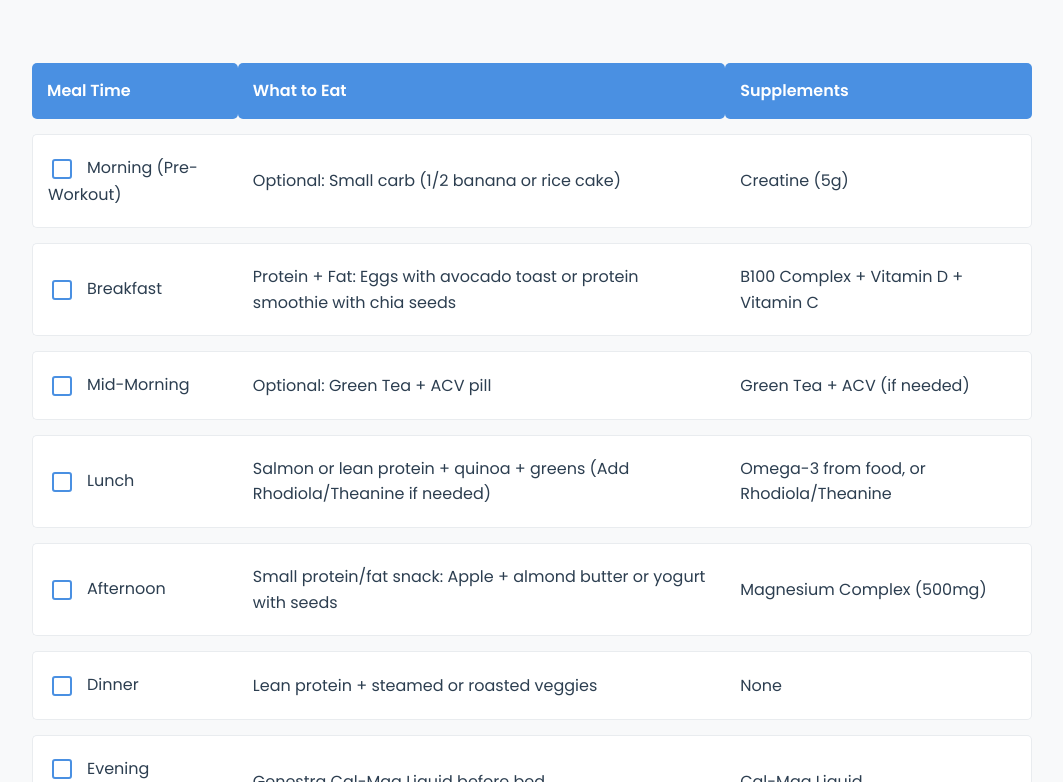
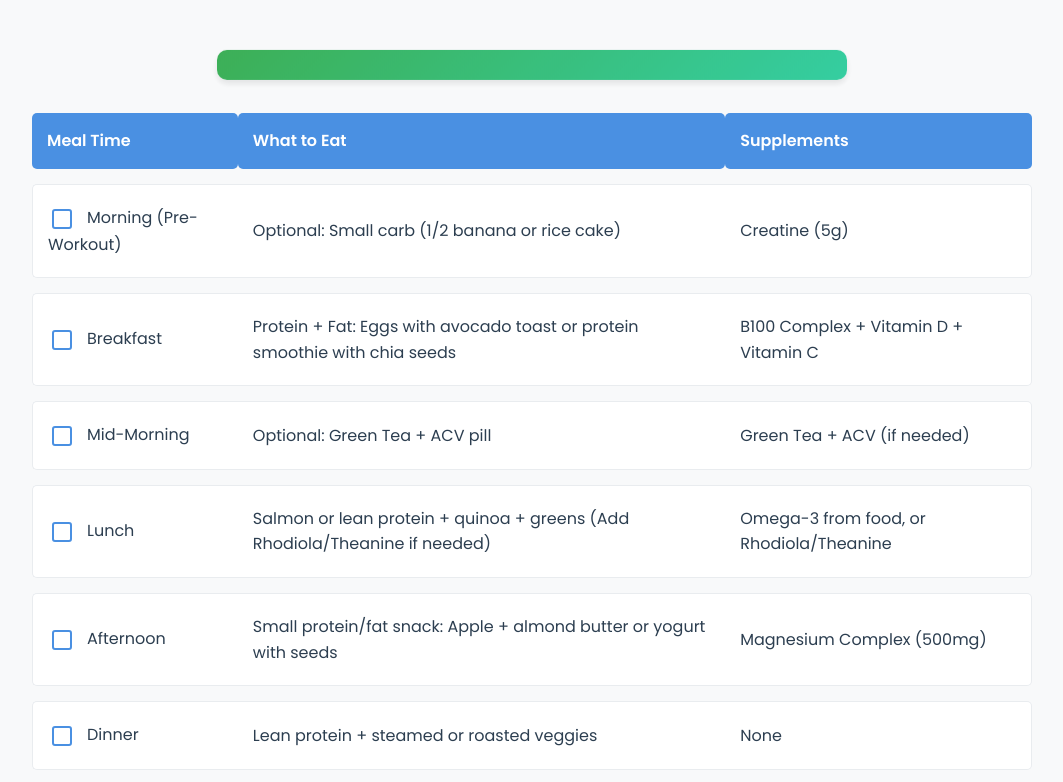
Before and after one commit to anuprakash393/anuaryamealplan, a plain HTML site: page index.html in a window 1280 px wide. Shown: the part 550-1332 px from the top of the page, without its empty margins (108-1171 px from the left). Drawn offline with nearby package versions, Linux system fonts and the light colour scheme.

Commit message:
Update index.html
Add motivational messages and fix progress tracking

```diff
--- a/index.html
+++ b/index.html
@@ -194,6 +194,36 @@
             margin-bottom: 20px;
         }
 
+        #progressMessage {
+            text-align: center;
+            padding: 15px;
+            margin: 20px auto;
+            max-width: 600px;
+            background: linear-gradient(135deg, #28a745 0%, #20c997 100%);
+            color: white;
+            border-radius: 10px;
+            box-shadow: 0 4px 6px rgba(0, 0, 0, 0.1);
+            opacity: 0;
+            transform: translateY(20px);
+            transition: all 0.5s ease;
+        }
+
+        #progressMessage.show {
+            opacity: 1;
+            transform: translateY(0);
+        }
+
+        #progressMessage.milestone {
+            background: linear-gradient(135deg, #4a90e2 0%, #357abd 100%);
+            animation: pulse 2s infinite;
+        }
+
+        @keyframes pulse {
+            0% { transform: scale(1); }
+            50% { transform: scale(1.02); }
+            100% { transform: scale(1); }
+        }
+
         #toggleVideo {
             display: block;
             margin: -20px auto 20px;
@@ -246,6 +276,7 @@
     </div>
     <div class="container">
         <h1>Anu Arya's Daily Meal Plan</h1>
+        <div id="progressMessage"></div>
         <table id="mealPlanTable">
             <tr>
                 <th>Meal Time</th>
@@ -277,6 +308,7 @@
         ];
 
         const table = document.getElementById('mealPlanTable');
+        const progressMessage = document.getElementById('progressMessage');
 
         function saveCheckboxStates() {
             const checkboxes = document.querySelectorAll('.checkbox');
@@ -296,6 +328,37 @@
             }
         }
 
+        function updateMotivationalMessage(progress) {
+            const messages = [
+                "Great start! Keep up the momentum!",
+                "You're making progress! Every step counts!",
+                "Halfway there! You're doing amazing!",
+                "Almost done! You're crushing it!",
+                "Incredible job! You've completed your meal plan!"
+            ];
+            const milestones = [20, 40, 60, 80, 100];
+
+            let message = "";
+            for (let i = milestones.length - 1; i >= 0; i--) {
+                if (progress >= milestones[i]) {
+                    message = messages[i];
+                    break;
+                }
+            }
+
+            progressMessage.textContent = message;
+            progressMessage.classList.add('show');
+            if (progress === 100) {
+                progressMessage.classList.add('milestone');
+            } else {
+                progressMessage.classList.remove('milestone');
+            }
+
+            setTimeout(() => {
+                progressMessage.classList.remove('show');
+            }, 5000);
+        }
+
         mealPlanData.forEach((row, index) => {
             const tr = document.createElement('tr');
             row.forEach((cell, cellIndex) => {
@@ -307,6 +370,7 @@
                     checkbox.addEventListener('change', function() {
                         td.classList.toggle('completed');
                         saveCheckboxStates();
+                        saveWeeklyProgress();
                     });
                     td.appendChild(checkbox);
                 }
@@ -323,6 +387,7 @@
                 cb.parentElement.classList.remove('completed');
             });
             saveCheckboxStates();
+            saveWeeklyProgress();
         });
 
         loadCheckboxStates();
@@ -330,7 +395,6 @@
         const lastUpdated = new Date().toLocaleString();
         document.getElementById('lastUpdated').textContent = lastUpdated;
 
-        // Weekly report functionality
         function saveWeeklyProgress() {
             const checkboxes = document.querySelectorAll('.checkbox');
             const totalChecked = Array.from(checkboxes).filter(cb => cb.checked).length;
@@ -346,11 +410,11 @@
                 weeklyProgress.push({ date: today, progress: progress });
             }
 
-            // Keep only the last 7 days
             weeklyProgress = weeklyProgress.slice(-7);
 
             localStorage.setItem('weeklyProgress', JSON.stringify(weeklyProgress));
             updateProgressChart();
+            updateMotivationalMessage(progress);
         }
 
         function updateProgressChart() {
@@ -380,32 +444,7 @@
             });
         }
 
-        // Update progress when checkboxes change
-        document.querySelectorAll('.checkbox').forEach(checkbox => {
-            checkbox.addEventListener('change', () => {
-                saveWeeklyProgress();
-            });
-        });
-
-        // Initial chart update
-        updateProgressChart();
-
-        // Video toggle functionality
-        const video = document.querySelector('video');
-        const toggleButton = document.getElementById('toggleVideo');
-
-        toggleButton.addEventListener('click', () => {
-            if (video.paused) {
-                video.play();
-                toggleButton.textContent = 'Pause Video';
-            } else {
-                video.pause();
-                toggleButton.textContent = 'Play Video';
-            }
-        });
-
-        // Set initial button text
-        toggleButton.textContent = video.paused ? 'Play Video' : 'Pause Video';
+        saveWeeklyProgress();
     </script>
 </body>
 </html>
```
